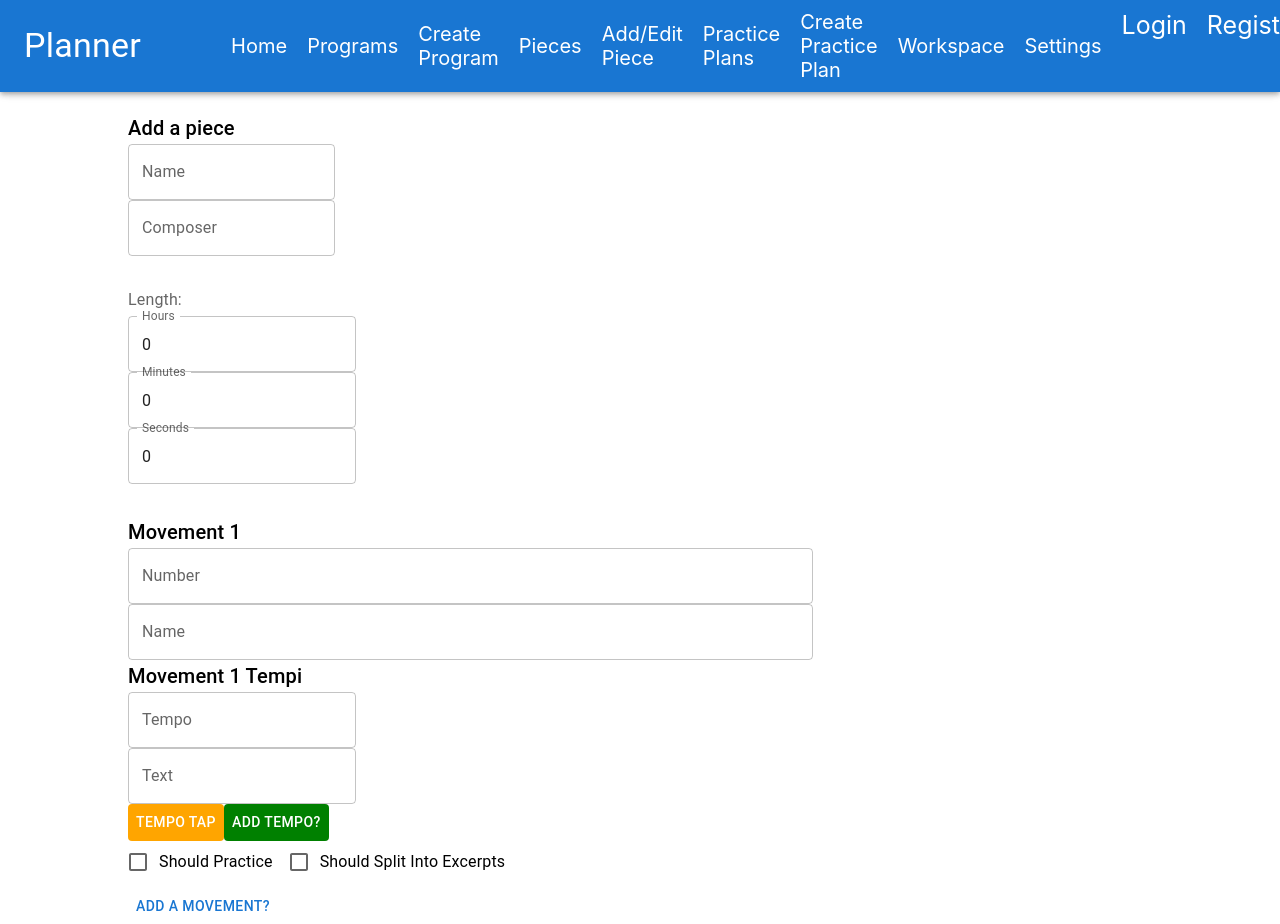
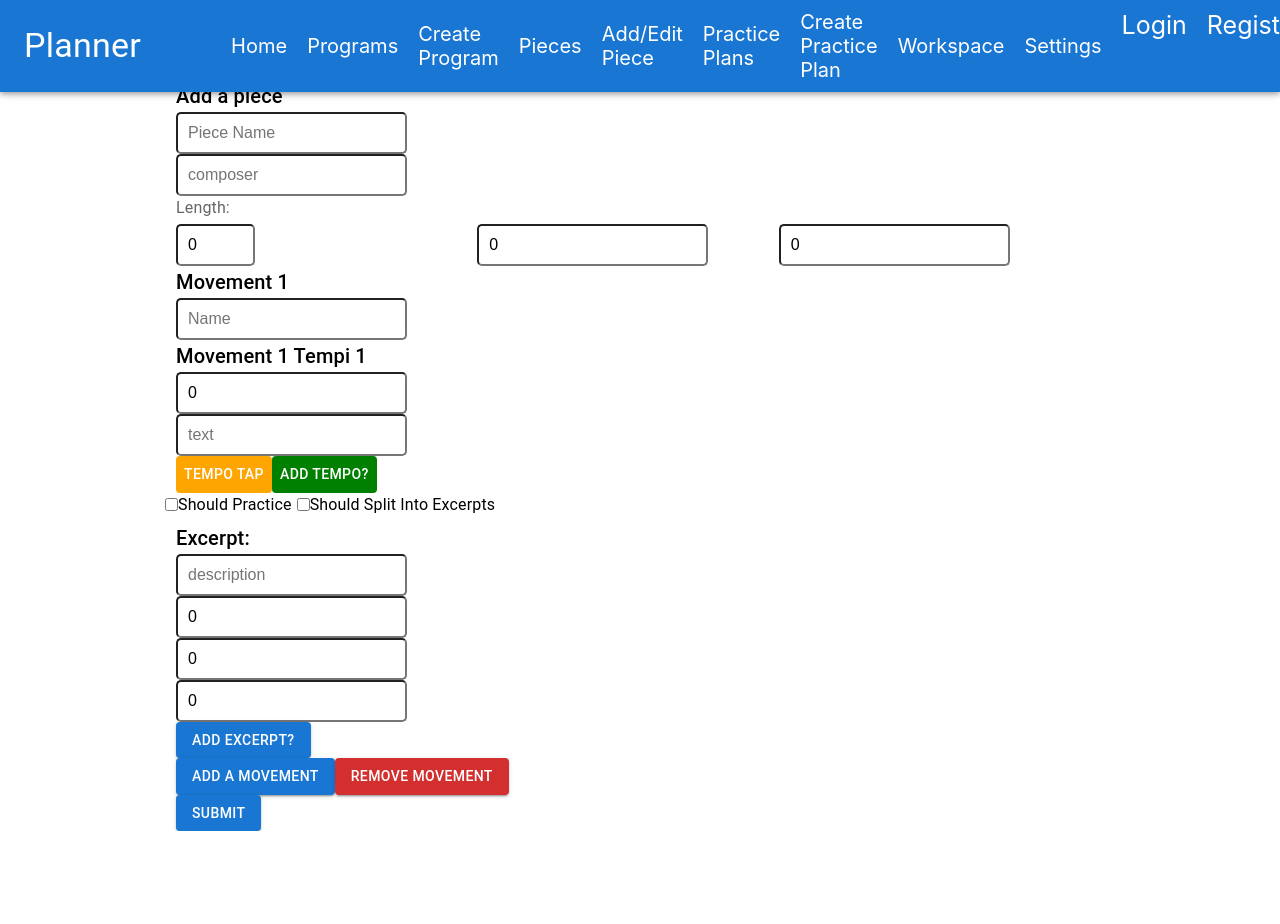
Before and after one commit to shoneriki/mern-practice, a React (Create React App) app in the folder client/: page /piece/create in a window 1280 px wide. After the commit the page ends 831 px from the top, so only its background shows below. Built offline with nearby package versions, Linux system fonts and the light colour scheme.

Commit message:
got to be able to add movement with formik

```diff
--- a/client/package.json
+++ b/client/package.json
@@ -17,6 +17,7 @@
     "axios": "^1.4.0",
     "date-fns": "^2.30.0",
     "dayjs": "^1.11.8",
+    "formik": "^2.4.2",
     "fullcalendar": "^6.1.8",
     "immer": "^10.0.2",
     "node-sass": "^9.0.0",
--- a/client/src/pages/piece-pages/create-edit-piece.js
+++ b/client/src/pages/piece-pages/create-edit-piece.js
@@ -4,6 +4,8 @@ import { useGetUserID } from "../../hooks/useGetUserID";
 import { useCookies } from "react-cookie";
 import { useNavigate} from "react-router-dom";
 // import {useParams} from "react-router-dom"
+
+import { Formik, Form, Field, FieldArray } from "formik";
 
 import {produce} from "immer";
 
@@ -27,7 +29,7 @@ function AddPieceForm() {
 
   // const { id } = useParams();
 
-  const [piece, setPiece] = useState({
+  const initialValues = {
     name: "",
     composer: "",
     length: {
@@ -36,22 +38,8 @@ function AddPieceForm() {
       seconds: 0,
     },
     //movements array of objects
-    // movements: [
-    //   {
-    //     number: 0,
-    //     name: "",
-    //     movementNumber: 0,
-    //     tempi: [],
-    //     settings: "",
-    //     shouldPractice: false,
-    //     shouldSplitIntoExcerpts: false,
-    //     excerpts: [],
-    //   },
-    // ],
-
     movements: [
       {
-        number: 0,
         name: "",
         movementNumber: 0,
         tempi: [
@@ -67,6 +55,11 @@ function AddPieceForm() {
           {
             text: "",
             repetitions: 0,
+            length: {
+              hours: 0,
+              minutes: 0,
+              seconds: 0,
+            },
             targetTempo: 0,
             endMetronomeGoal: 0,
           },
@@ -74,263 +67,265 @@ function AddPieceForm() {
       },
     ],
     userOwner: userID,
-  });
+  };
 
 
-  const unnestedFieldHandler = {
-    handleFieldChange: (field) => (e) => {
-      setPiece(
-        produce((draft) => {
-          draft[field] = e.target.value;
-        })
-      );
-    },
-    handleLengthChange: (field) => (e) => {
-      setPiece(
-        produce((draft) => {
-          draft.length[field] = e.target.value;
-        })
-      );
-    },
-  };
+  // const unnestedFieldHandler = {
+  //   handleFieldChange: (field) => (event) => {
+  //     setPiece(
+  //       produce((draft) => {
+  //         draft[field] = event.target.value;
+  //       })
+  //     );
+  //   },
+  //   handleLengthChange: (field) => (event) => {
+  //     setPiece(
+  //       produce((draft) => {
+  //         draft.length[field] = event.target.value;
+  //       })
+  //     );
+  //   },
+  // };
 
   // handlers for movement
 
-  const movementHandler = {
-    add: () => {
-      setPiece(
-        produce((draft) => {
-          draft.movements.push({ name: "", number: 0, tempi: [], excerpts: [] });
-        })
-      );
-    },
-    change: (movementIndex, field) => (e) => {
-      setPiece(
-        produce((draft) => {
-          draft.movements[movementIndex][field] = e.target.value;
-        })
-      );
-    },
-    delete: (movementIndex) => {
-      setPiece(
-        produce((draft) => {
-          draft.movements.splice(movementIndex, 1);
-        })
-      );
-    },
-  };
+  // const movementHandler = {
+  //   add: () => {
+  //     setPiece(
+  //       produce((draft) => {
+  //         draft.movements.push({
+  //           number: 0,
+  //           name: "",
+  //           movementNumber: 0,
+  //           tempi: [
+  //             {
+  //               tempo: 0,
+  //               text: "",
+  //             },
+  //           ],
+  //           settings: "",
+  //           shouldPractice: false,
+  //           shouldSplitIntoExcerpts: false,
+  //           excerpts: [
+  //             {
+  //               text: "",
+  //               repetitions: 0,
+  //               targetTempo: 0,
+  //               endMetronomeGoal: 0,
+  //             },
+  //           ],
+  //         });
+  //       })
+  //     );
+  //   },
+  //   change: (movementIndex, field) => (e) => {
+  //     setPiece(
+  //       produce((draft) => {
+  //         draft.movements[movementIndex][field] = e.target.value;
+  //       })
+  //     );
+  //   },
+  //   delete: (movementIndex) => {
+  //     setPiece((piece) => {
+  //       const newMovements = piece.movements.filter(
+  //         (_, index) => index !== movementIndex
+  //       );
+  //       return { ...piece, movements: newMovements };
+  //     });
+  //   },
+  // };
 
-  const tempiHandler = {
-    addTempo: (movementIndex) => (e) => {
-      setPiece(
-        produce((draft) => {
-          draft.movements[movementIndex].tempi.push({ tempo: 0, text: "" });
-        })
-      );
-    },
-    removeTempo: (movementIndex, tempoIndex) => {
-      setPiece(
-        produce((draft) => {
-          draft.movements[movementIndex].tempi.splice(tempoIndex, 1);
-        })
-      );
-    },
-    changeTempo: (movementIndex, tempoIndex, field) => (e) => {
-      setPiece(
-        produce((draft) => {
-          draft.movements[movementIndex].tempi[tempoIndex][field] =
-            e.target.value;
-        })
-      );
-    },
-  };
+  // const tempiHandler = {
+  //   addTempo: (movementIndex) => (event) => {
+  //     setPiece(
+  //       produce((draft) => {
+  //         draft.movements[movementIndex].tempi.push({ tempo: 0, text: "" });
+  //       })
+  //     );
+  //   },
+  //   removeTempo: (movementIndex, tempoIndex) => (event) => {
+  //     event.persist()
+  //     setPiece(
+  //       produce((draft) => {
+  //         draft.movements[movementIndex].tempi = draft.movements[
+  //           movementIndex
+  //         ].tempi.filter((_, index) => index !== tempoIndex);
+  //       })
+  //     );
+  //   },
+  //   changeTempo: (movementIndex, tempoIndex, field) => (event) => {
+  //     setPiece(
+  //       produce((draft) => {
+  //         draft.movements[movementIndex].tempi[tempoIndex][field] =
+  //           event.target.value;
+  //       })
+  //     );
+  //   },
+  // };
 
 
-  const excerptHandler = {
-    addExcerpt: (movementIndex) => {
-      setPiece(
-        produce((draft) => {
-          draft.movements[movementIndex].excerpts.push({
-            text: "",
-            repetitions: 0,
-            targetTempo: 0,
-            endMetronomeGoal: 0,
-          });
-        })
-      );
-    },
-    removeExcerpt: (movementIndex, excerptIndex) => {
-      setPiece(
-        produce((draft) => {
-          draft.movements[movementIndex].excerpts.splice(excerptIndex, 1);
-        })
-      );
-    },
-    changeExcerpt: (movementIndex, excerptIndex, field) => (e) => {
-      setPiece(
-        produce((draft) => {
-          draft.movements[movementIndex].excerpts[excerptIndex][field] =
-            e.target.value;
-        })
-      );
-    },
-  };
+  // const excerptHandler = {
+  //   addExcerpt: (movementIndex) => {
+  //     setPiece(
+  //       produce((draft) => {
+  //         draft.movements[movementIndex].excerpts.push({
+  //           text: "",
+  //           repetitions: 0,
+  //           targetTempo: 0,
+  //           endMetronomeGoal: 0,
+  //         });
+  //       })
+  //     );
+  //   },
+  //   removeExcerpt: (movementIndex, excerptIndex) => (event) => {
+  //     event.persist()
+  //     setPiece(
+  //       produce((draft) => {
+  //         draft.movements[movementIndex].excerpts = draft.movements[
+  //           movementIndex
+  //         ].excerpts.filter((_, index) => index !== excerptIndex);
+  //       })
+  //     );
+  //   },
+  //   changeExcerpt: (movementIndex, excerptIndex, field) => (event) => {
+  //     setPiece(
+  //       produce((draft) => {
+  //         draft.movements[movementIndex].excerpts[excerptIndex][field] =
+  //           event.target.value;
+  //       })
+  //     );
+  //   },
+  // };
 
 
 
   // end of movement handlers
 
-  const handleSubmit = async (e) => {
-    e.preventDefault()
-    try {
-      await axios.post(
-        `http://localhost:3001/pieces`,
-        { ...piece},
-        {
-          headers: { authorization: cookies.access_token },
-        }
-      );
+  // const handleSubmit = async (event) => {
+  //   event.preventDefault()
+  //   try {
+  //     await axios.post(
+  //       `http://localhost:3001/pieces`,
+  //       { ...piece},
+  //       {
+  //         headers: { authorization: cookies.access_token },
+  //       }
+  //     );
 
-      alert("Piece created");
-      navigate("/pieces");
-    } catch (error) {
-      console.error(error);
-    }
-  };
+  //     alert("Piece created");
+  //     navigate("/pieces");
+  //   } catch (error) {
+  //     console.error(error);
+  //   }
+  // };
 
   return (
-    <Box
-      sx={{
-        width: "80%",
-        display: "flex",
-        flexDirection: "column",
-        alignItems: "center",
+    <Formik
+      initialValues={initialValues}
+      onSubmit={(values) => {
+        console.log(values);
       }}
-      name="outer-box-outside-form"
     >
-      <form name="add-piece-form" onSubmit={(e) => handleSubmit}>
+      {({ values }) => (
         <Grid
           sx={{
             width: "70%",
           }}
           container
           spacing={4}
-          name="outer-grid-container"
         >
-          <Grid name="gr-con-name-composer" item xs={12} sm={4}>
+          <Form>
+            <Grid item xs={12} sm={4}>
               <Typography variant={"h6"}>Add a piece</Typography>
-            <TextField
+              <Field
                 label="Name"
                 name="name"
-              onChange={unnestedFieldHandler.handleFieldChange("name")}
+                placeholder="Piece Name"
+                value={values.name}
                 fullWidth
               />
-            <TextField
+              <Field
                 label="Composer"
                 name="composer"
-              onChange={unnestedFieldHandler.handleFieldChange("composer")}
+                placeholder="composer"
+                value={values.composer}
                 fullWidth
               />
             </Grid>
-
-          <Grid name="gr-container-length" item xs={12}>
+            <Grid item xs={12}>
               <InputLabel htmlFor={`piece-lengthInSeconds`}>Length:</InputLabel>
-
+              <Grid container spacing={1}>
                 <Grid item xs={12} sm={4}>
-              <TextField
+                  <Field
                     type="number"
                     id={`piece-hours`}
-                label="Hours"
-                name="length"
+                    name="length.hours"
                     min="1"
                     max="10"
-                value={piece.length.hours}
-                onChange={(event) =>
-                  unnestedFieldHandler.handleLengthChange("hours")
-                }
+                    value={values.length.hours}
                     fullWidth
                   />
                 </Grid>
                 <Grid item xs={12} sm={4}>
-              <TextField
+                  <Field
                     type="number"
                     id={`piece-minutes`}
-                name="length"
-                label="Minutes"
-                value={piece.length.minutes}
-                onChange={(event) =>
-                  unnestedFieldHandler.handleLengthChange("minutes")
-                }
+                    name="length.minutes"
+                    value={values.length.minutes}
                     fullWidth
                   />
                 </Grid>
                 <Grid item xs={12} sm={4}>
-              <TextField
+                  <Field
                     type="number"
                     id={`piece-seconds`}
-                name="length"
-                label="Seconds"
-                value={piece.length.seconds}
-                onChange={(event) =>
-                  unnestedFieldHandler.handleLengthChange("seconds")
-                }
+                    name="length.seconds"
+                    value={values.length.seconds}
                     fullWidth
                   />
                 </Grid>
               </Grid>
+            </Grid>
 
-          {piece.movements.map((movement, movementIndex) => (
-            <Grid
-              container
-              item
-              name="movement-outer-container"
-              key={movementIndex}
-            >
+            <FieldArray
+              name="movements"
+              render={(arrayHelpers) => (
+                <section>
+                  {values.movements && values.movements.length > 0 ? (
+                    values.movements.map((movement, movementIndex) => (
+                      <Grid container item key={movementIndex}>
                         <Grid item xs={12}>
                           <Typography variant={"h6"}>
-                  Movement {movementIndex + 1}{" "}
+                            Movement {movementIndex + 1}
                           </Typography>
-                <TextField
-                  type="number"
-                  label="Number"
-                  name="number"
-                  onChange={movementHandler.change(movementIndex, "number")}
-                  fullWidth
-                />
-                <TextField
+                          <Field
                             label="Name"
-                  name="name"
-                  onChange={movementHandler.change(movementIndex, "name")}
+                            value={movement.name}
+                            placeholder="Name"
                             fullWidth
                           />
                         </Grid>
-
                         {movement.tempi.map((tempo, tempoIndex) => (
                           <Grid item xs={4} name="tempo">
                             <Typography variant={"h6"}>
-                    Movement {movementIndex + 1} Tempi
+                              Movement {movementIndex + 1} Tempi{" "}
+                              {tempoIndex + 1}
                             </Typography>
-                  <TextField
+                            <Field
                               type="number"
                               label="Tempo"
-                    name="tempo"
-                    onChange={tempiHandler.changeTempo(
-                      movementIndex,
-                      tempoIndex,
-                      "tempo"
-                    )}
+                              name={`movements.${movementIndex}.tempi.${tempoIndex}.tempo`}
+                              value={tempo.tempo}
                               fullWidth
                             />
-                  <TextField
+                            <Field
                               label="Text"
-                    name="text"
-                    onChange={tempiHandler.changeTempo(
-                      movementIndex,
-                      tempoIndex,
-                      "text"
-                    )}
+                              name={`movements.${movementIndex}.tempi.${tempoIndex}.text`}
+                              value={tempo.text}
+                              placeholder="text"
                               fullWidth
                             />
+
                             <Button
                               name="tempo tap"
                               sx={{
@@ -344,7 +339,6 @@ function AddPieceForm() {
                               Tempo Tap
                             </Button>
                             <Button
-                    onClick={tempiHandler.addTempo(movementIndex)}
                               sx={{
                                 backgroundColor: "green",
                                 color: "white",
@@ -360,47 +354,157 @@ function AddPieceForm() {
                         <Grid item xs={12}>
                           <FormControlLabel
                             control={
-                    <Checkbox
-                      name="shouldPractice"
-                      color="primary"
-                      onChange={(e) =>
-                        setPiece({
-                          ...piece,
-                          shouldPractice: e.target.checked,
-                        })
-                      }
+                              <Field
+                                type="checkbox"
+                                name={`movements.${movementIndex}.shouldPractice`}
                               />
                             }
                             label="Should Practice"
                           />
                           <FormControlLabel
                             control={
-                    <Checkbox
-                      name="shouldSplitIntoExcerpts"
-                      color="primary"
-                      onChange={(e) =>
-                        setPiece({
-                          ...piece,
-                          shouldSplitIntoExcerpts: e.target.checked,
-                        })
-                      }
+                              <Field
+                                type="checkbox"
+                                name={`movements.${movementIndex}.shouldSplitIntoExcerpts`}
                               />
                             }
                             label="Should Split Into Excerpts"
                           />
                         </Grid>
+                        {movement.excerpts.map((excerpt, excerptIndex) => (
+                          <Grid item xs={12}>
+                            <Typography variant={"h6"}>Excerpt:</Typography>
                             <Grid item xs={4}>
-                <Button type="button" onClick={movementHandler.add}>
-                  Add a movement?
+                              <Field
+                                label="Text"
+                                name={`movements.${movementIndex}.excerpts.${excerptIndex}.text`}
+                                value={excerpt.text}
+                                placeholder="description"
+                                fullWidth
+                              />
+                            </Grid>
+                            <Grid item xs={4}>
+                              <Field
+                                type="number"
+                                label="Repetitions"
+                                name={`movements.${movementIndex}.excerpts.${excerptIndex}.repetitions`}
+                                value={excerpt.repetitions}
+                                fullWidth
+                              />
+                            </Grid>
+                            <Grid item xs={4}>
+                              <Field
+                                type="number"
+                                label="Target Tempo"
+                                name={`movements.${movementIndex}.excerpts.${excerptIndex}.targetTempo`}
+                                value={excerpt.targetTempo}
+                                fullWidth
+                              />
+                            </Grid>
+                            <Grid item xs={4}>
+                              <Field
+                                type="number"
+                                label="End Metronome Goal"
+                                name={`movements.${movementIndex}.excerpts.${excerptIndex}.endMetronomeGoal`}
+                                value={excerpt.endMetronomeGoal}
+                                fullWidth
+                              />
+                            </Grid>
+
+                            <Button variant="contained"> Add Excerpt?</Button>
+                          </Grid>
+                        ))}
+                        <Button
+                          type="button"
+                          variant="contained"
+                          color="primary"
+                          onClick={() =>
+                            arrayHelpers.push({
+                              name: "",
+                              movementNumber: 0,
+                              tempi: [
+                                {
+                                  tempo: 0,
+                                  text: "",
+                                },
+                              ],
+                              settings: "",
+                              shouldPractice: false,
+                              shouldSplitIntoExcerpts: false,
+                              excerpts: [
+                                {
+                                  text: "",
+                                  repetitions: 0,
+                                  length: {
+                                    hours: 0,
+                                    minutes: 0,
+                                    seconds: 0,
+                                  },
+                                  targetTempo: 0,
+                                  endMetronomeGoal: 0,
+                                },
+                              ],
+                            })
+                          }
+                        >
+                          Add a Movement
+                        </Button>
+                        <Button
+                          type="button"
+                          variant="contained"
+                          color="error"
+                          onClick={() => arrayHelpers.remove(movementIndex)}
+                        >
+                          Remove Movement
                         </Button>
                       </Grid>
+                    ))
+                  ) : (
+                    <Button
+                      type="button"
+                      onClick={() =>
+                        arrayHelpers.push({
+                          name: "",
+                          movementNumber: 0,
+                          tempi: [
+                            {
+                              tempo: 0,
+                              text: "",
+                            },
+                          ],
+                          settings: "",
+                          shouldPractice: false,
+                          shouldSplitIntoExcerpts: false,
+                          excerpts: [
+                            {
+                              text: "",
+                              repetitions: 0,
+                              length: {
+                                hours: 0,
+                                minutes: 0,
+                                seconds: 0,
+                              },
+                              targetTempo: 0,
+                              endMetronomeGoal: 0,
+                            },
+                          ],
+                        })
+                      }
+                    >
+                      Add a Movement
+                    </Button>
+                  )}
+                </section>
+              )}
+            />
 
-              {/* outer movement container */}
+            <Button type="submit" variant="contained" color="primary">
+              Submit
+            </Button>
+          </Form>
         </Grid>
-          ))}
-        </Grid>
-      </form>
-    </Box>
+      )}
+    </Formik>
   );
 }
 
```
Also changed, not shown: client/src/pages/piece-pages/rest-of-form.js (+3 -5 lines), 2 other files (tests, documents, lock files or other folders). Lines whose indentation alone changed are shown as unchanged.
